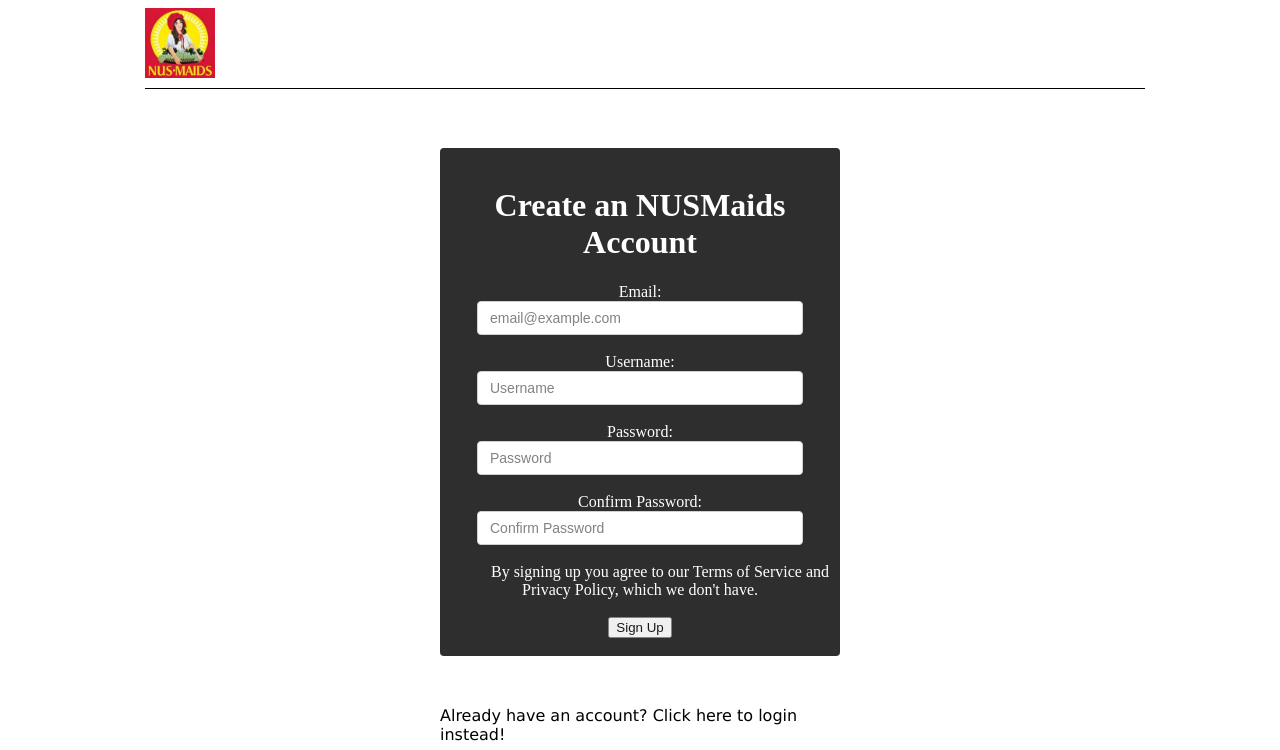
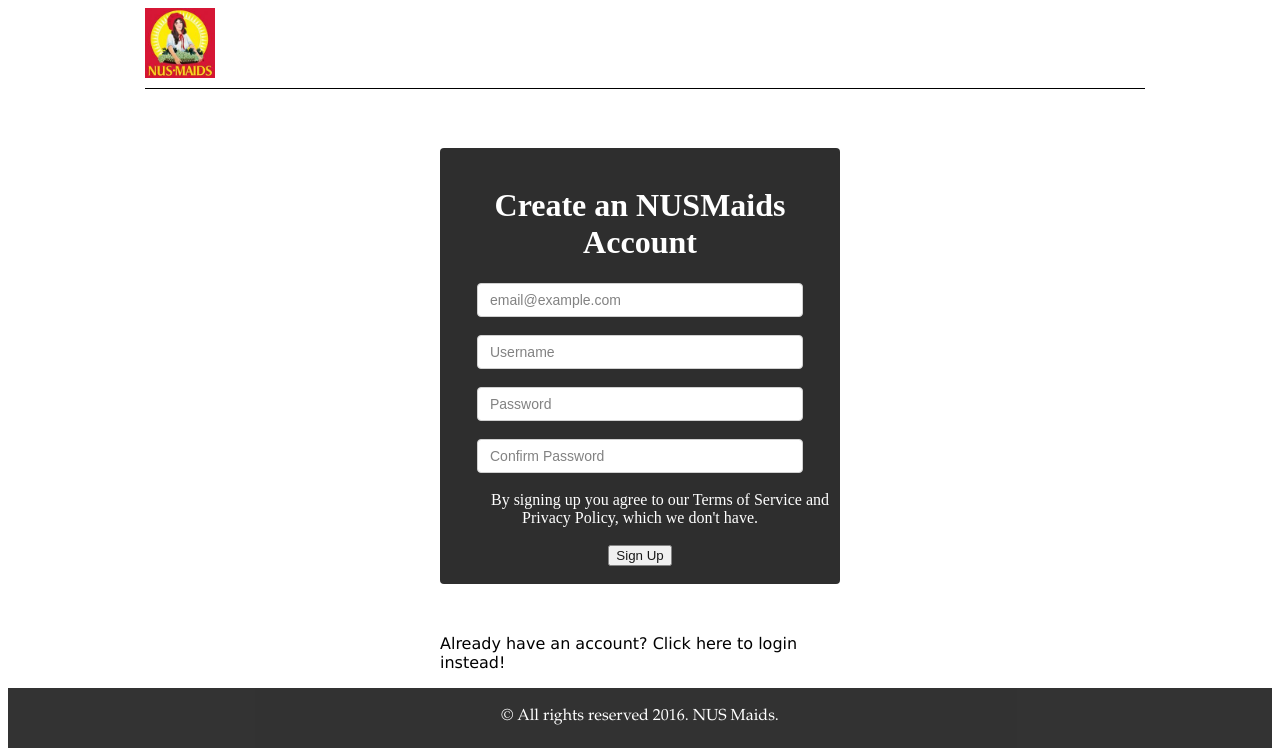
Before and after one commit to nicholaslum444/cs2102project, a CodeIgniter app: page /database/index.php/signup/index in a window 1280 px wide. Shown: the top 750 px of the page. Run offline with CodeIgniter, Linux system fonts and the light colour scheme.

Commit message:
updated signup_view

```diff
--- a/application/views/signup_view.php
+++ b/application/views/signup_view.php
@@ -4,26 +4,17 @@
         <span class="errorValidation"><?php echo validation_errors(); ?></span>
 
         <?php echo form_open('signup/validate'); ?>
-            <label for="email">Email:</label>
         <input type="email" class="form-control" id="email" name="email" placeholder="email@example.com" value="<?php echo set_value('email'); ?>"/>
             <br/>
-
-            <label for="username">Username:</label>
         <input type="text" class="form-control" id="username" name="username" placeholder="Username" value="<?php echo set_value('username'); ?>"/>
             <br/>
-
-            <label for="password">Password:</label>
         <input type="password" class="form-control" id="password" name="password" placeholder="Password"/>
             <br/>
-
-            <label for="passwordconf">Confirm Password:</label>
         <input type="password" class="form-control" id="passwordconf" name="passwordconf" placeholder="Confirm Password"/>
             <br/>
-
         <span class="alignTermsAndService">By signing up you agree to our Terms of Service and Privacy Policy, which we don't have.</span>
             <br/>
             <br/>
-
         <input name="submit" type="submit" class="alignSignInButton" value="Sign Up"/>
         <?php echo form_close('<br>'); ?>
     </div>
```
Lines whose indentation alone changed are shown as unchanged.
